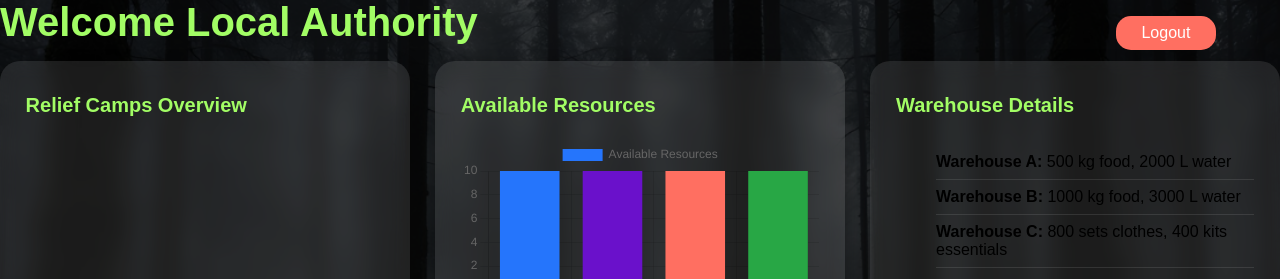
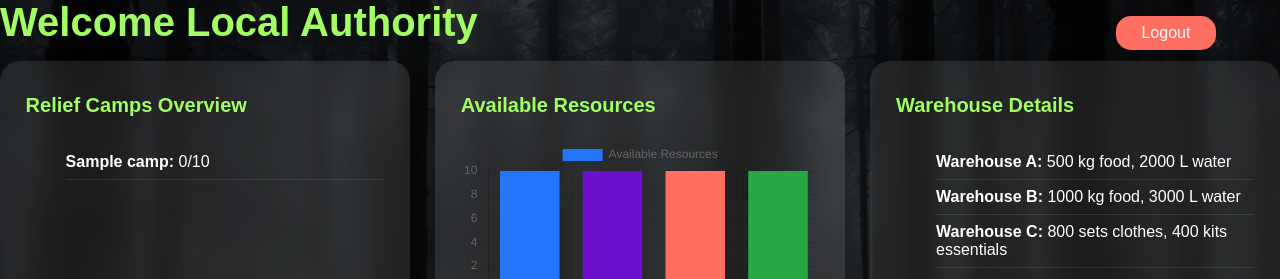
Before and after one commit to Vyshak-NSC/major-project, a Flask app: page /local_auth/ in a window 1280 px wide. Shown: the top 279 px of the page. Run offline with Flask 3, Linux system fonts and the light colour scheme; a user stored in the database is signed in; tables that the repository leaves empty hold one stand-in row (values such as "Sample post"); data that the repository does not hold is empty.

Commit message:
corrected css.2nd presentation

```diff
--- a/app/blueprints/local_auth/routes.py
+++ b/app/blueprints/local_auth/routes.py
@@ -14,3 +14,8 @@ def index():
 def get_camp_details():
     data = CampManager.get_camp_data(current_user.associated_camp_id)
     return jsonify(data)
+
+@local_auth_bp.route('/get_camp_list')
+def list_all_camps():
+    data = CampManager.list_all_camps()
+    return jsonify(data)
--- a/app/static/css/local_auth/index.css
+++ b/app/static/css/local_auth/index.css
@@ -102,6 +102,7 @@ h2 {
     max-height: 30vh;
     overflow-y: auto;
     margin-top: 1vh;
+    color:white;
 }
 
 .scrollable ul {
--- a/app/static/js/local_auth/index.js
+++ b/app/static/js/local_auth/index.js
@@ -1,72 +1,120 @@
 document.addEventListener("DOMContentLoaded", function () {
-  fetch('/local_auth/get_camp_details')
-    .then(response => response.json())
-    .then(data => {
+  fetchCampDetails();
+  fetchCampList();
+});
+
+// Store the chart instance to prevent duplication
+let availableResourcesChartInstance = null;
+
+// Function to fetch and update camp details
+async function fetchCampDetails() {
+  try {
+    const response = await fetch('/camp_manager/get_camp_details');
+    if (!response.ok) throw new Error(`HTTP error! Status: ${response.status}`);
+
+    const data = await response.json();
     if (!data) return;
 
-      const numPeoplePresent = data.num_people_present || 0;
-      const capacity = data.capacity || 0;
-      const foodStockQuota = data.food_stock_quota || 0;
-      const foodCapacity = data.food_capacity || 0;
-      const waterStockLitres = data.water_stock_litres || 0;
-      const clothesRemaining = data.clothes_stock || 0;
-      const clothesCapacity = data.clothes_capacity || 0;
-      const essentialsRemaining = data.essentials_stock || 0;
-      const essentialsCapacity = data.essentials_capacity || 0;
+    const {
+      camp_name,
+      num_people_present = 0,
+      capacity = 0,
+      food_stock_quota = 0,
+      water_stock_litres = 0,
+      clothes_stock = 0,
+      essentials_stock = 0,
+      coordinates = { lat: 12.9716, lng: 77.5946 } // Default to Bangalore
+    } = data;
 
-      // Update Available Resources Chart
-      const availableResourcesChart = new Chart(
-        document.getElementById('availableResourcesChart').getContext('2d'),
-        {
+    // ✅ Update Available Resources Chart
+    const ctx = document.getElementById('availableResourcesChart');
+    if (ctx) {
+      const ctxContext = ctx.getContext('2d');
+
+      // ✅ Destroy existing chart before creating a new one
+      if (availableResourcesChartInstance) {
+        availableResourcesChartInstance.destroy();
+      }
+
+      // ✅ Create a new chart and store the reference
+      availableResourcesChartInstance = new Chart(ctxContext, {
         type: 'bar',
         data: {
           labels: ['Food', 'Water', 'Clothes', 'Essentials'],
           datasets: [{
             label: 'Available Resources',
-              data: [foodStockQuota, waterStockLitres, clothesRemaining, essentialsRemaining],
+            data: [food_stock_quota, water_stock_litres, clothes_stock, essentials_stock],
             backgroundColor: ['#2575fc', '#6a11cb', '#ff6f61', '#28a745'],
           }],
         },
         options: { scales: { y: { beginAtZero: true } } },
+      });
     }
-      );
 
-      // Update Camps List
-      const campsList = document.getElementById('camps-list');
-      campsList.innerHTML = '';
-      data.camps.forEach(camp => {
-        const listItem = document.createElement('li');
-        listItem.setAttribute('data-camp', camp.camp_name);
-        listItem.innerHTML = `<strong>${camp.camp_name}:</strong> ${camp.num_people_present}/${camp.capacity}`;
-        campsList.appendChild(listItem);
-      });
+    // ✅ Initialize and Update Map
+    const mapContainer = document.getElementById("map");
+    if (mapContainer) {
+      mapContainer.innerHTML = ""; // Clear previous map instance
 
-      // Initialize Map
-      const map = L.map('map').setView([12.9716, 77.5946], 10);
+      const map = L.map("map").setView([coordinates.lat, coordinates.lng], 10);
       L.tileLayer('https://{s}.tile.openstreetmap.org/{z}/{x}/{y}.png', {
         maxZoom: 19,
         attribution: '© OpenStreetMap contributors'
       }).addTo(map);
 
-      data.camps.forEach(camp => {
-        L.marker([camp.latitude, camp.longitude])
+      // Add marker for this camp
+      L.marker([coordinates.lat, coordinates.lng])
         .addTo(map)
-          .bindPopup(`${camp.camp_name}: ${camp.num_people_present}/${camp.capacity}`);
-      });
-    })
-    .catch(error => console.error("Error fetching camp details:", error));
+        .bindPopup(`${camp_name}: ${num_people_present}/${capacity}`);
+    }
+
+  } catch (error) {
+    console.error("Error fetching camp details:", error);
+  }
+}
+
+// ✅ Function to fetch and update camp list from local_auth/get_camp_details
+async function fetchCampList() {
+  try {
+    const response = await fetch('/local_auth/get_camp_list');
+    if (!response.ok) throw new Error(`HTTP error! Status: ${response.status}`);
+
+    const data = await response.json();
+    if (!Array.isArray(data)) throw new Error("Invalid data format: Expected an array");
+
+    // Get the <ul> element
+    const campsList = document.getElementById('camps-list');
+    if (!campsList) return;
+
+    // Clear existing list
+    campsList.innerHTML = '';
+
+    // Loop through the camp list and create <li> elements
+    data.forEach(camp => {
+      const { camp_name, num_people_present, capacity } = camp;
+
+      const listItem = document.createElement('li');
+      listItem.setAttribute('data-camp', camp_name);
+      listItem.innerHTML = `<strong>${camp_name}:</strong> ${num_people_present}/${capacity}`;
+
+      campsList.appendChild(listItem);
     });
 
-// Submit Request to Add Warehouse
-const submitRequestBtn = document.getElementById('submit-request');
-if (submitRequestBtn) {
-  submitRequestBtn.addEventListener('click', () => {
-    const warehouseName = document.getElementById('warehouse-name').value;
-    const warehouseLocation = document.getElementById('warehouse-location').value;
+  } catch (error) {
+    console.error("Error fetching camp list:", error);
+  }
+}
+
+// ✅ Submit Request to Add Warehouse
+document.addEventListener('click', function (event) {
+  if (event.target.id === 'submit-request') {
+    const warehouseName = document.getElementById('warehouse-name')?.value;
+    const warehouseLocation = document.getElementById('warehouse-location')?.value;
+
     if (warehouseName && warehouseLocation) {
       alert(`Request Submitted:\nWarehouse Name: ${warehouseName}\nLocation: ${warehouseLocation}`);
     } else {
       alert('Please fill in all fields.');
     }
+  }
 });
-}
--- a/app/templates/base.html
+++ b/app/templates/base.html
@@ -59,12 +59,12 @@
             </nav>
         </div>
     </header>
-    {% if current_user %}
+    <!-- {% if current_user %} -->
         <!-- <span style="display: flex; gap: 50px;background-color: rgba(0,0,0,0.5);">
             <h1 style="color: red;">user   :{{current_user.email}}</h1>
             <h1 style="color: red;">enpoint:{{request.endpoint}}</h1>
         </span> -->
-    {% else %}
+    <!-- {% else %} -->
     <h1 style="color: red;">Hi</h1>
     {% endif %}
     {% endif %}
--- a/app/templates/local_auth/index.html
+++ b/app/templates/local_auth/index.html
@@ -24,9 +24,9 @@
     <h2>Relief Camps Overview</h2>
     <div class="scrollable">
       <ul id="camps-list">
-        <li data-camp="Camp A"><strong>Camp A:</strong> 120/200</li>
+        <!-- <li data-camp="Camp A"><strong>Camp A:</strong> 120/200</li>
         <li data-camp="Camp B"><strong>Camp B:</strong> 150/200</li>
-        <li data-camp="Camp C"><strong>Camp C:</strong> 100/200</li>
+        <li data-camp="Camp C"><strong>Camp C:</strong> 100/200</li> -->
       </ul>
     </div>
   </div>
```
Lines whose indentation alone changed are shown as unchanged.
